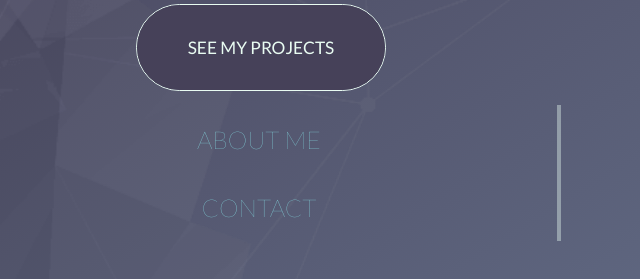
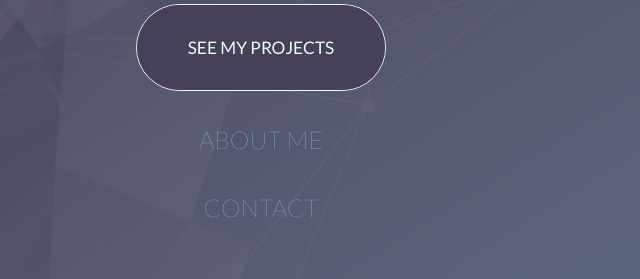
Before and after one commit to Mietlicha/portfolio, a website: page index.html in a window 1280 px wide. Shown: the part 272-551 px from the top of the page, 79-719 px from the left. Drawn offline with Linux system fonts and the light colour scheme.

Commit message:
main page nav fix

```diff
--- a/index.html
+++ b/index.html
@@ -47,7 +47,7 @@
             ><p>See my projects</p></a
           >
         </main>
-        <nav class="nav">
+        <nav class="nav nav-home">
           <ol class="nav__list">
             <li class="nav__item">
               <a href="about.html"> About me</a>
--- a/sass/layout/_base.scss
+++ b/sass/layout/_base.scss
@@ -32,7 +32,7 @@ html {
     font-size: 100%;
   }
 
-  //to avoid white-space in tablet portrait mode
+  // to avoid white-space in tablet portrait mode
   // @media (orientation: portrait) and (min-width: 700px) {
   //   height: 100%;
   // }
@@ -63,10 +63,10 @@ body {
         no-repeat center/cover;
   }
 
-  @media (orientation: portrait) and (min-width: 700px) {
-    display: flex;
-    align-items: center;
-  }
+  // @media (orientation: portrait) and (min-width: 700px) {
+  //   display: flex;
+  //   align-items: center;
+  // }
 }
 
 .wrapper {
--- a/sass/layout/_footer.scss
+++ b/sass/layout/_footer.scss
@@ -13,11 +13,4 @@
   &__paragraph {
     opacity: 0.3;
   }
-
-  //to move footer to the bottom of a page in tablet portrait mode
-  @media (orientation: portrait) and (min-width: 700px) {
-    position: absolute;
-    bottom: 0;
-    left: 0;
-  }
 }
--- a/sass/pages/_home.scss
+++ b/sass/pages/_home.scss
@@ -14,6 +14,10 @@
       'nav animation'
       'aside animation';
   }
+}
+
+.nav-home {
+  border-right: 0;
 }
 
 .animation {
--- a/sass/pages/_projects.scss
+++ b/sass/pages/_projects.scss
@@ -21,6 +21,7 @@
     margin: 0 auto;
     // overflow-y: auto;
     text-align: left;
+    min-height: 500px;
 
     @include respond(tab) {
       padding: 0 3.5rem;
```
Also changed, not shown: css/style.css.
